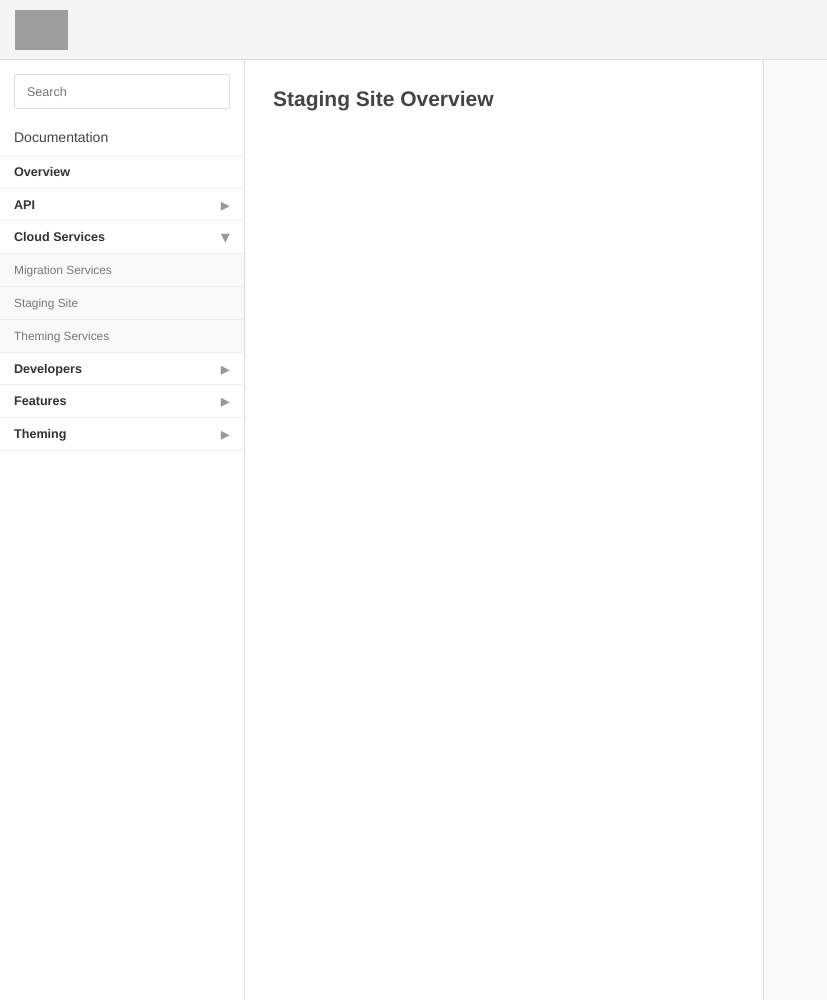
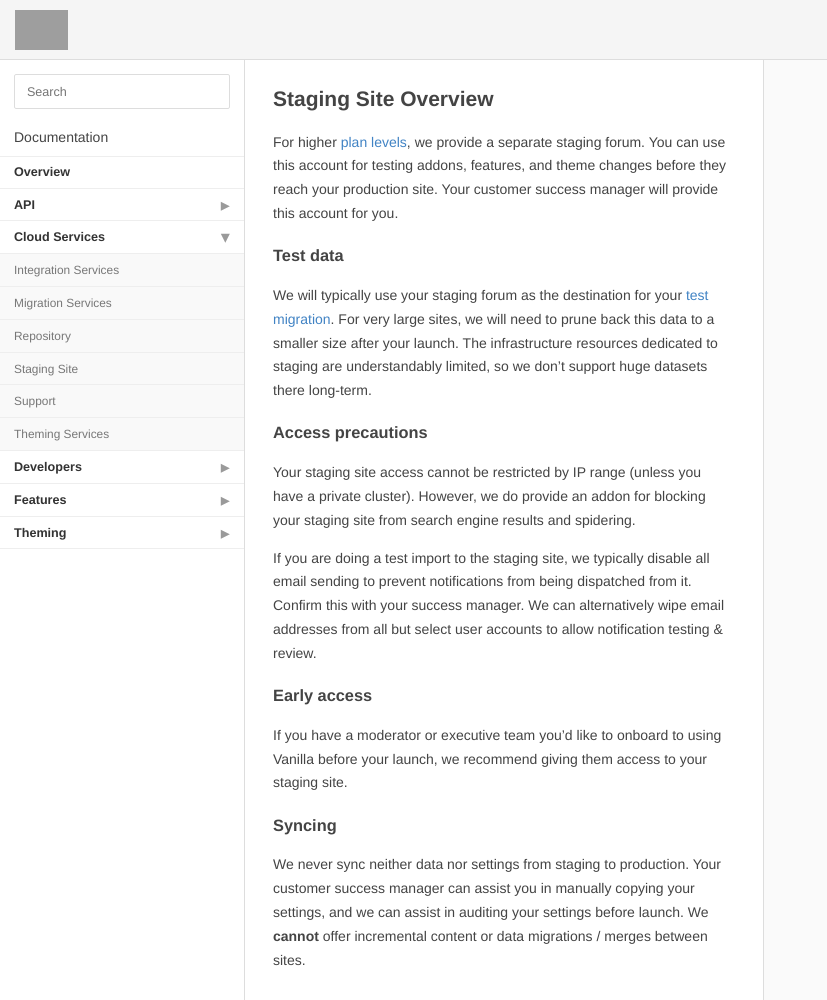
Before and after one commit to hgtonight/vanilladocs, a Jekyll site: the page built from cloud/staging.md, in a window 1280 px wide and 1000 px high. Shown: the whole window, without its empty margins (0-827 px from the left). Built offline with Jekyll 4.4.1, drawn with Linux system fonts in a browser that asks for light colours; Markdown is read by kramdown in place of the engine named in the settings; grey boxes are pictures that could not be loaded.

Commit message:
Cloud docs

```diff
--- /dev/null
+++ b/cloud/staging.md
@@ -0,0 +1,28 @@
+---
+title: Staging Site
+layout: page
+categories: ["Cloud","Staging"]
+---
+
+
+## Staging Site Overview
+
+For higher [plan levels](http://vanillaforums.com/plans), we provide a separate staging forum. You can use this account for testing addons, features, and theme changes before they reach your production site. Your customer success manager will provide this account for you.
+
+### Test data
+
+We will typically use your staging forum as the destination for your [test migration](/cloud/migration). For very large sites, we will need to prune back this data to a smaller size after your launch. The infrastructure resources dedicated to staging are understandably limited, so we don't support huge datasets there long-term.
+
+### Access precautions
+
+Your staging site access cannot be restricted by IP range (unless you have a private cluster). However, we do provide an addon for blocking your staging site from search engine results and spidering.
+
+If you are doing a test import to the staging site, we typically disable all email sending to prevent notifications from being dispatched from it. Confirm this with your success manager. We can alternatively wipe email addresses from all but select user accounts to allow notification testing & review.
+
+### Early access
+
+If you have a moderator or executive team you'd like to onboard to using Vanilla before your launch, we recommend giving them access to your staging site.
+
+### Syncing
+
+We never sync neither data nor settings from staging to production. Your customer success manager can assist you in manually copying your settings, and we can assist in auditing your settings before launch. We **cannot** offer incremental content or data migrations / merges between sites.
```
Also changed, not shown: cloud/index.md (+4 -0 lines), cloud/integration.md (added, +11 -0 lines), cloud/migration.md (added, +39 -0 lines), cloud/migrations/index.md (deleted, +0 -8 lines), cloud/repo.md (added, +25 -0 lines), cloud/staging/index.md (deleted, +0 -8 lines), cloud/support.md (added, +22 -0 lines), cloud/theming.md (added, +11 -0 lines), cloud/theming/index.md (deleted, +0 -8 lines), features/index.md (+2 -0 lines).
